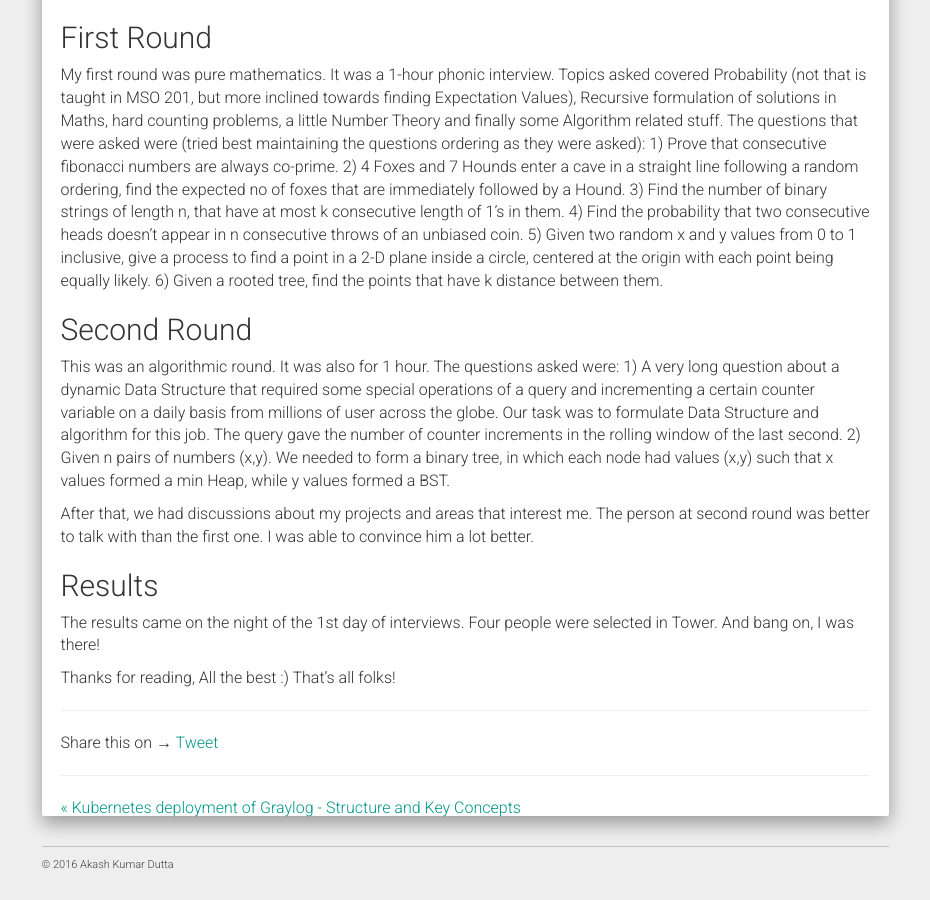
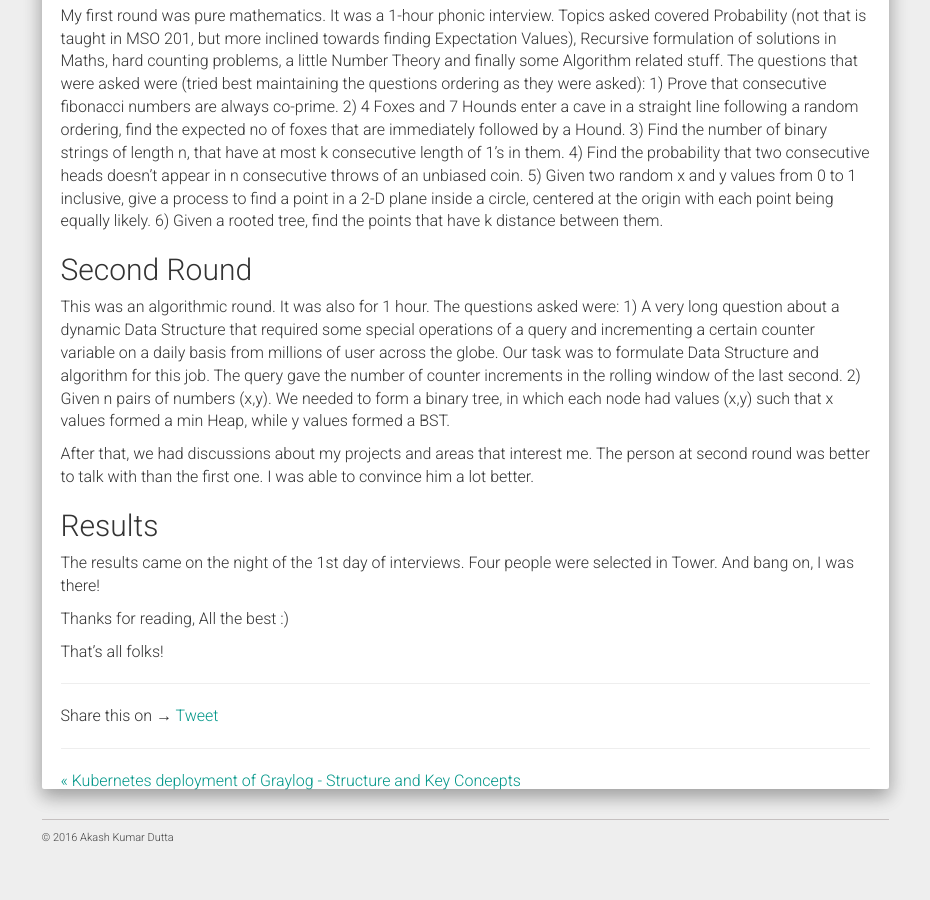
Before and after one commit to AkashKrDutta/AkashKrDutta.github.io, a Jekyll site: the page built from _posts/2017-08-16-Interview-experience-Tower.md, in a window 1280 px wide and 900 px high, scrolled down 1333 px. Shown: the whole window, without its empty margins (321-1251 px from the left). Built offline with Jekyll 4.4.1, drawn with Linux system fonts in a browser that asks for light colours; nearby versions of some CDN libraries; comment, search, counter and statistics services are not loaded; after the commit the page ends 2206 px from its top, so only the background shows below that; part of the change alters nothing that is shown; some of the changed text lies outside the part shown.

```diff
--- a/_posts/2017-08-16-Interview-experience-Tower.md
+++ b/_posts/2017-08-16-Interview-experience-Tower.md
@@ -10,8 +10,6 @@ comments: true
 
 ## Third Year Summers Intern Interview Experience
 I just had my interview at Tower Research Capital and the memories are fresh. This post might help someone in future or help me reminiscence the past.
-
-# Tower Research Capital
 
 ## The Countdown
 We all were waiting for the companies to be appearing in the Internship Portal. The companies came and in a group. Tower, DE Shaw, Samsung Korea, Goldman Sachs, big companies booked for day 1. We started reading their proforma, about each company researched, who knew at that time, what you have stored in your fate. In this post, we talk only about Tower. Fasten your seat belts guys :)
@@ -53,4 +51,5 @@ After that, we had discussions about my projects and areas that interest me. The
 The results came on the night of the 1st day of interviews. Four people were selected in Tower. And bang on, I was there!
 
 Thanks for reading, All the best :)
+
 That’s all folks!
```
